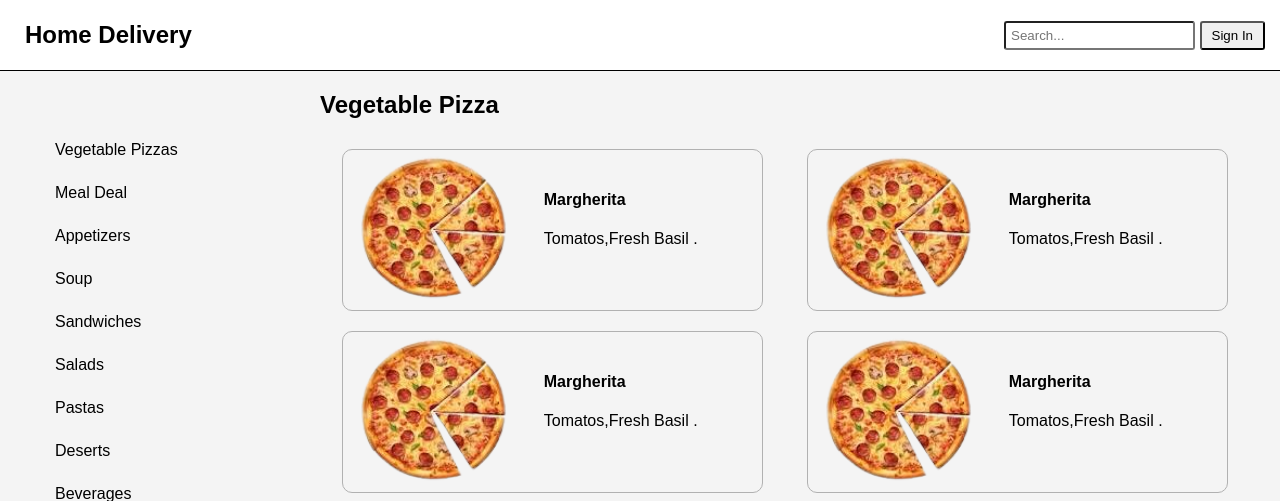
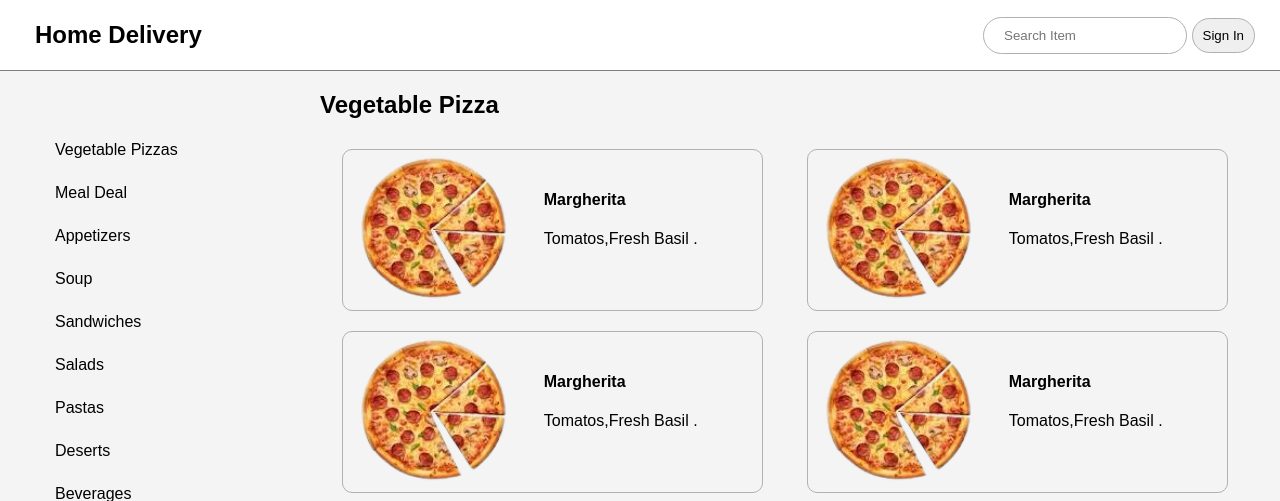
Before and after one commit to abdull435/Food-Ordering, a PHP site: page / in a window 1280 px wide. Shown: the top 501 px of the page. Run offline with PHP 8.4, Linux system fonts and the light colour scheme.

Commit message:
Edit search bar  and Signin button

```diff
--- a/index.html
+++ b/index.html
@@ -12,8 +12,9 @@
         <div id="navbar">
             <h2>Home Delivery</h2>
             <div>
-            <input type="text" placeholder="Search...">
-            <button>Sign In</button>
+            <input class="search-bar" type="text" placeholder="Search Item">
+            <button class="login-btn">Sign In</button>
+
             </div>
         </div>
     </nav>
--- a/styles.css
+++ b/styles.css
@@ -6,15 +6,15 @@ body {
 }
 
 nav{
-    margin: 0;
+    /* margin: 0; */
 }
 
 #navbar {
     display: flex;
     align-items: center;
     background-color: #fff;
-    padding: 15px;
-    border-bottom: 1px solid black;
+    padding: 15px 25px;
+    border-bottom: 1px solid rgb(125, 125, 125);
     justify-content: space-between;
     height: 5vh;
 }
@@ -26,20 +26,29 @@ nav{
     border-radius: 3px;
 }
 
-#navbar input {
+.search-bar {
+    height: 25px;
     padding: 5px;
-    border-radius: 3px;
+    padding-left: 20px;
+    border-radius: 100px;
+    border: 1px solid rgb(177, 176, 176);
 }
 
-#navbar button {
+.login-btn {
+    height: 35px;
+    border-radius: 100px;
     padding: 5px 10px;
-    border-radius: 3px;
+    border: 1px solid rgb(177, 176, 176);
+    cursor: pointer;
+}
+
+
+.login-btn:hover{
+    background-color: rgb(181, 181, 181);
 }
 
 .sidebar{
     position: sticky;
-    /* background-color: bis/que; */
-    /* height: 95vh; */
     width: 25vw;
 }
 
```
